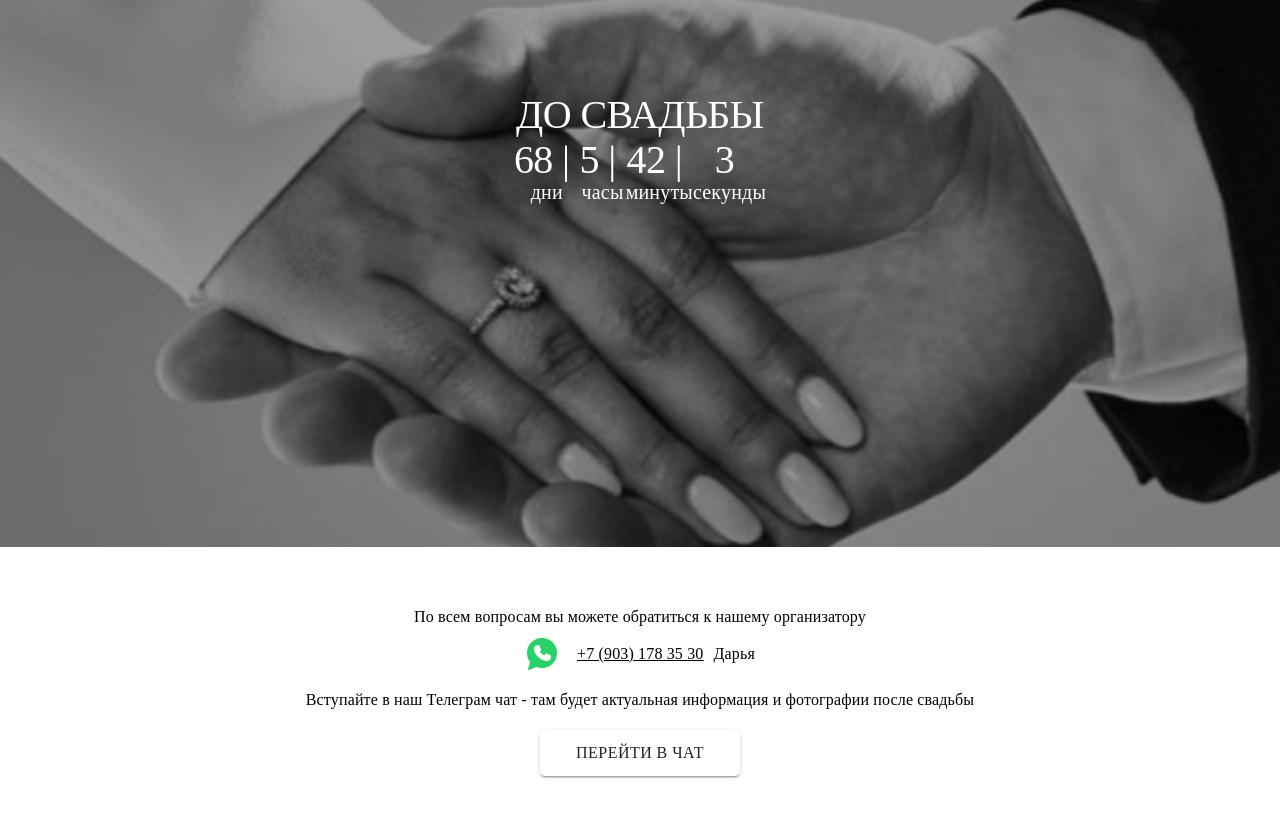
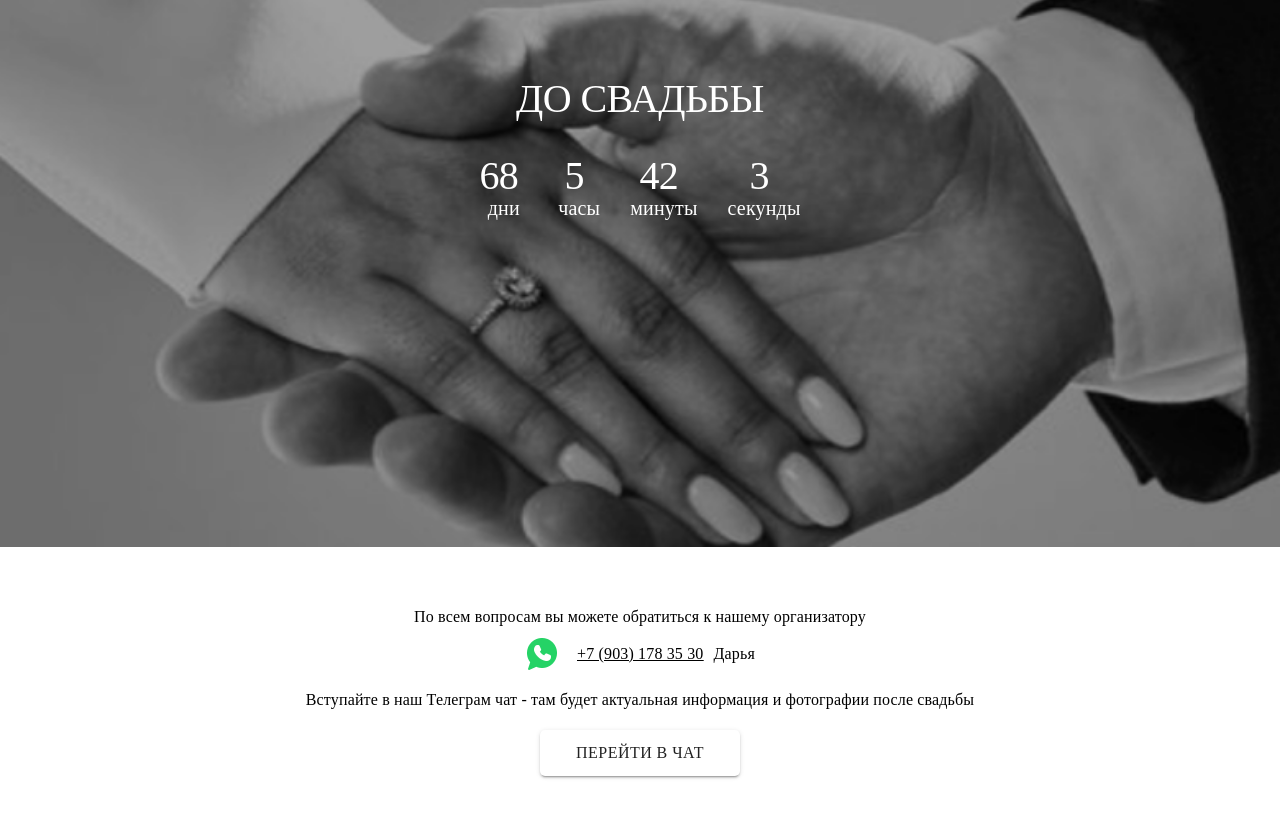
Before and after one commit to alexclass98/wedding_front, a React (Create React App) app: page / in a window 1280 px wide. Shown: the part 3795-4611 px from the top of the page. Built offline with nearby package versions, Linux system fonts and the light colour scheme; no server answers.

Commit message:
fix: починил отступы

```diff
--- a/src/pages/CountingPage.js
+++ b/src/pages/CountingPage.js
@@ -1,5 +1,5 @@
-import React, { useState, useEffect } from 'react';
-import { makeStyles } from '@material-ui/core/styles';
+import React, {useState, useEffect} from 'react';
+import {makeStyles} from '@material-ui/core/styles';
 import Typography from '@material-ui/core/Typography';
 import backgroundImage from '../images/hands2.png';
 import {Box} from "@material-ui/core";
@@ -83,17 +83,17 @@ function CountingPage() {
             </Typography>
             <Box className={classes.countdown}>
                 {timeLeft.days > 0 &&
-                    <Box display={'flex'} gap={'20px'} >
+                    <Box display={'flex'} gridGap={'30px'} mt={4}>
                         <div>
-                            <Typography variant="h1" className={classes.countdownItem}>{timeLeft.days} |</Typography>
+                            <Typography variant="h1" className={classes.countdownItem}>{timeLeft.days}</Typography>
                             <Typography variant="body1" className={classes.label}>дни</Typography>
                         </div>
                         <div>
-                            <Typography variant="h1" className={classes.countdownItem}>{timeLeft.hours} |</Typography>
+                            <Typography variant="h1" className={classes.countdownItem}>{timeLeft.hours}</Typography>
                             <Typography variant="body1" className={classes.label}>часы</Typography>
                         </div>
                         <div>
-                            <Typography variant="h1" className={classes.countdownItem}>{timeLeft.minutes} |</Typography>
+                            <Typography variant="h1" className={classes.countdownItem}>{timeLeft.minutes}</Typography>
                             <Typography variant="body1" className={classes.label}>минуты</Typography>
                         </div>
                         <div>
```
